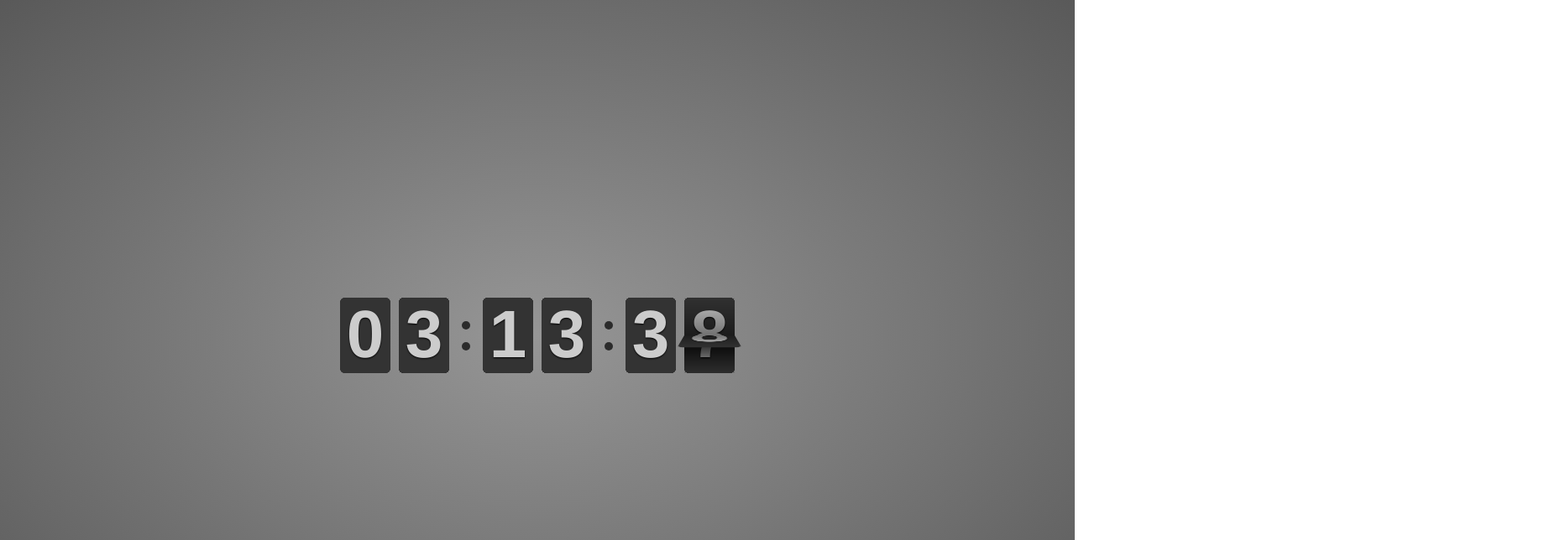
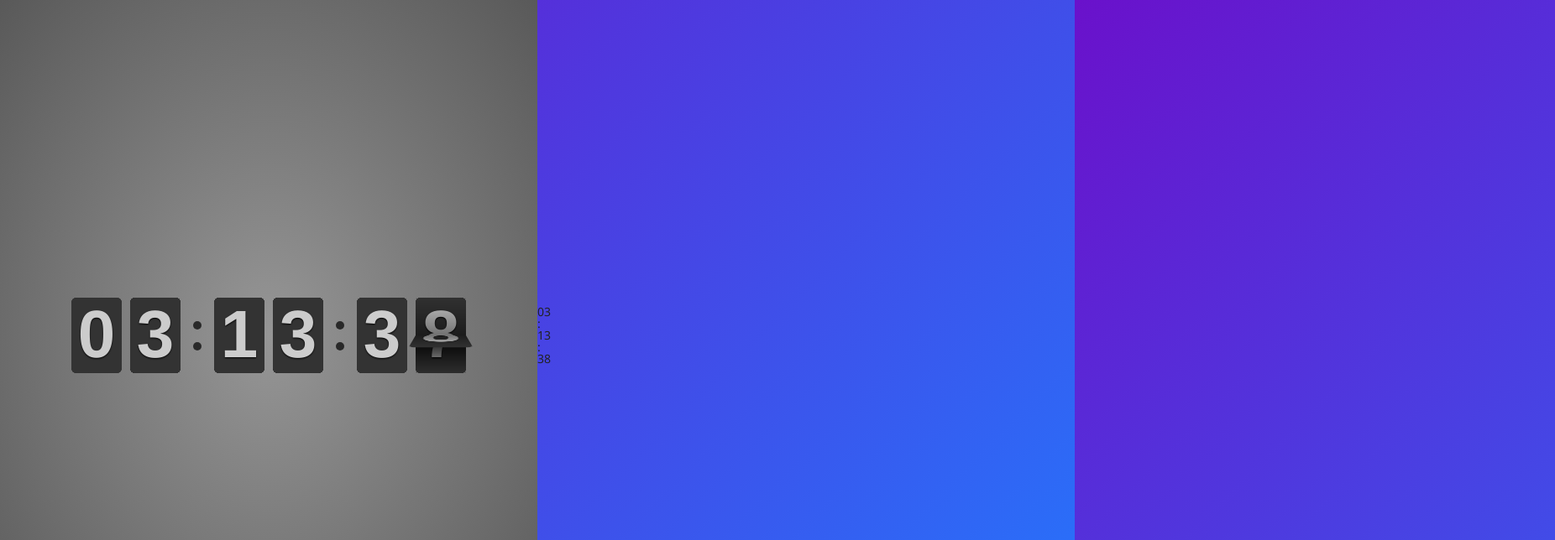
Before and after one commit to Gxi1/my-clock, a plain HTML site: page clocks/3/index.html in a window 1280 px wide. Shown: the top 644 px of the page at 84% size, 1852 px wide, since content can reach past the window. Drawn offline with Linux system fonts and the light colour scheme.

Commit message:
Add files via upload

```diff
--- a/index.css
+++ b/index.css
@@ -229,3 +229,7 @@ body .flip .item .inn[data-v-250ac99c] {
   opacity: 0;
   pointer-events: none;
 }
+#mainContainer {
+  transition: transform 0.3s ease;
+  width: 100%;
+}
--- a/index.js
+++ b/index.js
@@ -13,10 +13,47 @@ fetch(myRequest, {
     return response.text();
   })
   .then(function (myJson) {
+    // 创建主容器
+    const mainContainer = document.createElement("div");
+    mainContainer.id = "mainContainer";
+    document.body.appendChild(mainContainer);
+
+    // 创建 UI 和 display 容器
     var section = document.createElement("section");
     section.innerHTML = myJson;
     section.classList.add("displayContainer");
-    document.body.appendChild(section);
+    mainContainer.appendChild(section);
+
+    // 创建时钟容器
+    const appDiv = document.createElement("div");
+    appDiv.id = "app";
+    mainContainer.appendChild(appDiv);
+
+    // 插入时钟内容
+    appDiv.innerHTML = `
+      <div id="clock">
+        <div class="time-num" id="hour">--</div>
+        <div class="sep">:</div>
+        <div class="time-num" id="minute">--</div>
+        <div class="sep">:</div>
+        <div class="time-num" id="second">--</div>
+      </div>
+    `;
+
+    // 更新时钟
+    function updateTime() {
+      const now = new Date();
+      const hour = String(now.getHours()).padStart(2, "0");
+      const minute = String(now.getMinutes()).padStart(2, "0");
+      const second = String(now.getSeconds()).padStart(2, "0");
+
+      document.getElementById("hour").textContent = hour;
+      document.getElementById("minute").textContent = minute;
+      document.getElementById("second").textContent = second;
+    }
+
+    updateTime();
+    setInterval(updateTime, 1000);
 
     // 🚀 5秒后隐藏 UI（导航栏 + 颜色选择器）
     let hideTimer = setTimeout(() => {
@@ -38,13 +75,20 @@ fetch(myRequest, {
       });
     }
 
-    // 🔍 放大功能
+    // 🔍 放大功能：放大 mainContainer
     let zoomScale = 1;
-    document.querySelector(".handleZoom").addEventListener("click", (e) => {
-      e.stopPropagation();
-      document.body.style.transform = `scale(${zoomScale})`;
-      zoomScale += 0.1;
-    });
+    const zoomBtn = document.querySelector(".handleZoom");
+    if (zoomBtn) {
+      zoomBtn.addEventListener("click", (e) => {
+        e.stopPropagation();
+        const mainContainer = document.getElementById("mainContainer");
+        if (mainContainer) {
+          mainContainer.style.transform = `scale(${zoomScale})`;
+          mainContainer.style.transformOrigin = "top center";
+          zoomScale += 0.1;
+        }
+      });
+    }
 
     // 🔲 全屏功能
     const fullscreenBtn = document.querySelector(".fullscreenBtn");
@@ -93,26 +137,3 @@ window.addEventListener("scroll", () => {
     nav.classList.remove("shrink");
   }
 });
-function updateTime() {
-  const now = new Date();
-  const hour = String(now.getHours()).padStart(2, "0");
-  const minute = String(now.getMinutes()).padStart(2, "0");
-  const second = String(now.getSeconds()).padStart(2, "0");
-
-  document.getElementById("hour").textContent = hour;
-  document.getElementById("minute").textContent = minute;
-  document.getElementById("second").textContent = second;
-}
-
-document.getElementById("app").innerHTML = `
-  <div id="clock">
-    <div class="time-num" id="hour">--</div>
-    <div class="sep">:</div>
-    <div class="time-num" id="minute">--</div>
-    <div class="sep">:</div>
-    <div class="time-num" id="second">--</div>
-  </div>
-`;
-
-updateTime();
-setInterval(updateTime, 1000);
--- a/template.html
+++ b/template.html
@@ -1,4 +1,5 @@
 <body>
+  <div id="mainContainer">
     <div class="uiContainer">
       <div class="navContainer">
         <a class="navbar-item" href="https://suoshuo.top">🧭 摆件首页</a>
@@ -15,4 +16,7 @@
         <input type="color" id="color2" value="#2575fc" class="cyber-color-input" />
       </div>
     </div>
+
+    <div id="app"></div> <!-- 时钟会插入到这里 -->
+  </div>
 </body>
```
Lines whose indentation alone changed are shown as unchanged.
